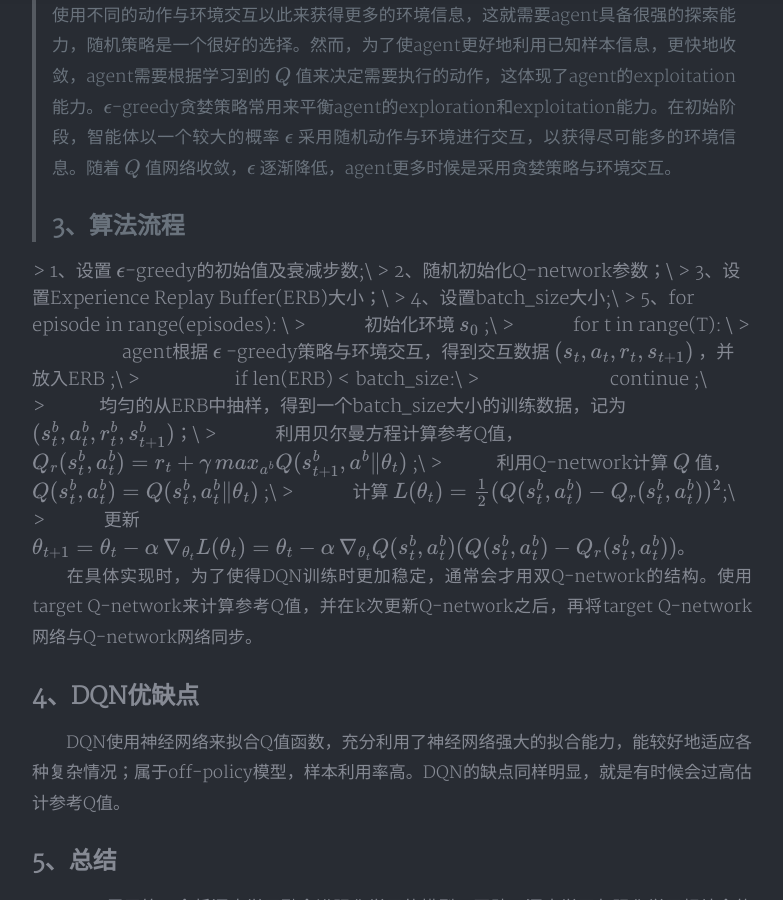
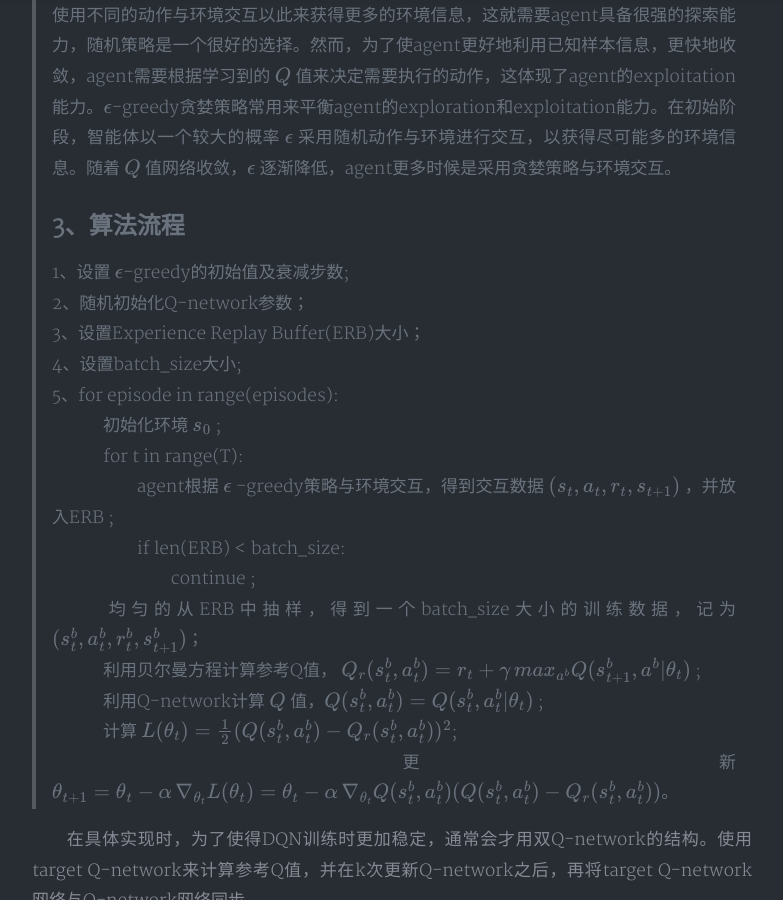
Before and after one commit to wtyhainan/wtyhainan.github.io, a Jekyll site: the page built from _posts/2022-1-14-Deep Q-Network.md, in a window 1280 px wide and 900 px high, scrolled down 2231 px. Shown: the whole window, without its empty margins (248-1031 px from the left). Built offline with Jekyll 4.4.1, drawn with Linux system fonts in a browser that asks for light colours; nearby versions of some CDN libraries; formulas are drawn with MathJax 3; a style sheet for code colours, icons or effects is not loaded.

Commit message:
Update 2022-1-14-Deep Q-Network.md

```diff
--- a/_posts/2022-1-14-Deep Q-Network.md
+++ b/_posts/2022-1-14-Deep Q-Network.md
@@ -46,7 +46,6 @@ $$
 ### 2.3 $\epsilon$-greedy贪婪策略
 &emsp;&emsp;DQN算法使用 $\epsilon$-greedy策略与环境交互。为了使 $Q$ 网络收敛到最优值，agent需要使用不同的动作与环境交互以此来获得更多的环境信息，这就需要agent具备很强的探索能力，随机策略是一个很好的选择。然而，为了使agent更好地利用已知样本信息，更快地收敛，agent需要根据学习到的 $Q$ 值来决定需要执行的动作，这体现了agent的exploitation能力。$\epsilon$-greedy贪婪策略常用来平衡agent的exploration和exploitation能力。在初始阶段，智能体以一个较大的概率 $\epsilon$ 采用随机动作与环境进行交互，以获得尽可能多的环境信息。随着 $Q$ 值网络收敛，$\epsilon$ 逐渐降低，agent更多时候是采用贪婪策略与环境交互。
 ## 3、算法流程
-<font size=4>
 > 1、设置 $\epsilon$-greedy的初始值及衰减步数;\
 > 2、随机初始化Q-network参数；\
 > 3、设置Experience Replay Buffer(ERB)大小；\
@@ -57,12 +56,11 @@ $$
 > &emsp;&emsp;&emsp;&emsp;&emsp;agent根据 $ \epsilon $ -greedy策略与环境交互，得到交互数据 $ (s_t,a_t,r_t,s_{t+1}) $ ，并放入ERB ;\
 > &emsp;&emsp;&emsp;&emsp;&emsp;if len(ERB) < batch_size:\
 > &emsp;&emsp;&emsp;&emsp;&emsp;&emsp;&emsp;continue ;\
->&emsp;&emsp;&emsp;均匀的从ERB中抽样，得到一个batch_size大小的训练数据，记为 $ (s^b_ {t},a^b_ {t},r^b_ {t},s^b_ {t+1}) $；\
+> &emsp;&emsp;&emsp;均匀的从ERB中抽样，得到一个batch_size大小的训练数据，记为 $ (s^b_ {t},a^b_ {t},r^b_ {t},s^b_ {t+1}) $；\
 > &emsp;&emsp;&emsp;利用贝尔曼方程计算参考Q值， $ Q_r(s^b_ {t}, a^b_ {t})=r_t+\gamma \, max_{a^b}Q(s^{b}_ {t+1}, a^{b}\|\theta_t) $ ;\
->&emsp;&emsp;&emsp;利用Q-network计算 $ Q $ 值，$ Q(s^b_t, a^b_ {t})=Q(s^b_ {t}, a^b_ {t}\|\theta_t) $ ;\
+> &emsp;&emsp;&emsp;利用Q-network计算 $ Q $ 值，$ Q(s^b_t, a^b_ {t})=Q(s^b_ {t}, a^b_ {t}\|\theta_t) $ ;\
 > &emsp;&emsp;&emsp;计算 $ L(\theta_t)=\frac{1}{2}(Q(s^b_ {t},a^b_ {t})-Q_r(s^b_ {t},a^b_ {t}))^2 $;\
 > &emsp;&emsp;&emsp;更新 $ \theta_{t+1}=\theta_t - \alpha \, \nabla_{\theta_t}L(\theta_t)=\theta_t - \alpha\, \nabla_{\theta_t}Q(s^b_ {t},a^b_ {t})(Q(s^b_ {t},a^b_ {t})-Q_r(s^b_ {t},a^b_ {t})) $。
-</font>
 
 &emsp;&emsp;在具体实现时，为了使得DQN训练时更加稳定，通常会才用双Q-network的结构。使用target Q-network来计算参考Q值，并在k次更新Q-network之后，再将target Q-network网络与Q-network网络同步。
 ## 4、DQN优缺点
```
